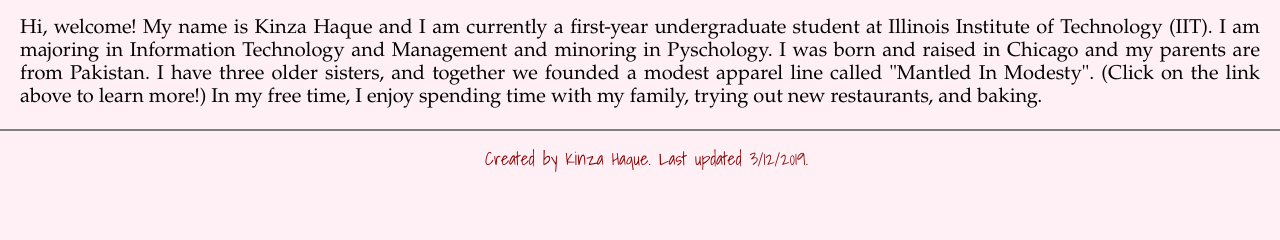
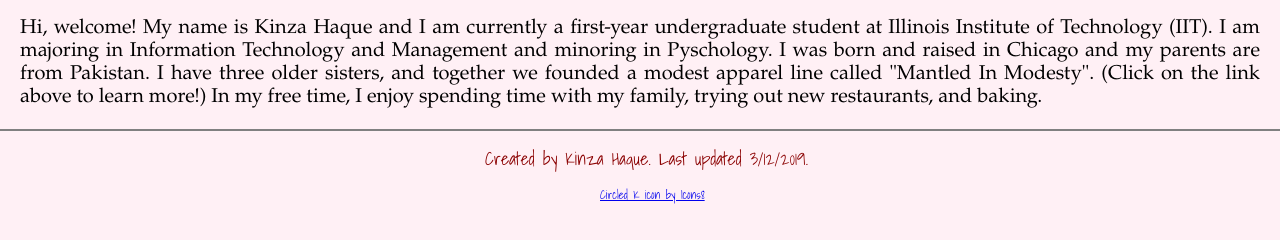
Before and after one commit to khaque1/Project2, a plain HTML site: page index.html in a window 1280 px wide. Shown: the part 178-418 px from the top of the page. Drawn offline with Linux system fonts and the light colour scheme.

Commit message:
changing K icon, adding reference

```diff
--- a/css/stylesheet.css
+++ b/css/stylesheet.css
@@ -131,9 +131,12 @@ hr {
 	color: DarkRed;
 }
 
-#reference {
+#reference, #referenceK {
 	font-family: "Shadows Into Light";
 	font-size: 12px;
 	margin-left: 490px;
 	color: DarkRed;
 }
+#referenceK {
+margin-left: 600px;
+}
--- a/index.html
+++ b/index.html
@@ -26,5 +26,6 @@ older sisters, and together we founded a modest apparel line called "Mantled In
 I enjoy spending time with my family, trying out new restaurants, and baking. </p>
 	<hr>
 	<p id="footer"> Created by Kinza Haque. Last updated 3/12/2019. </p>
+	<div id="referenceK"><a href="https://icons8.com/icon/66741/circled-k">Circled K icon by Icons8</a></div>
 	</body>
 </html>
```
